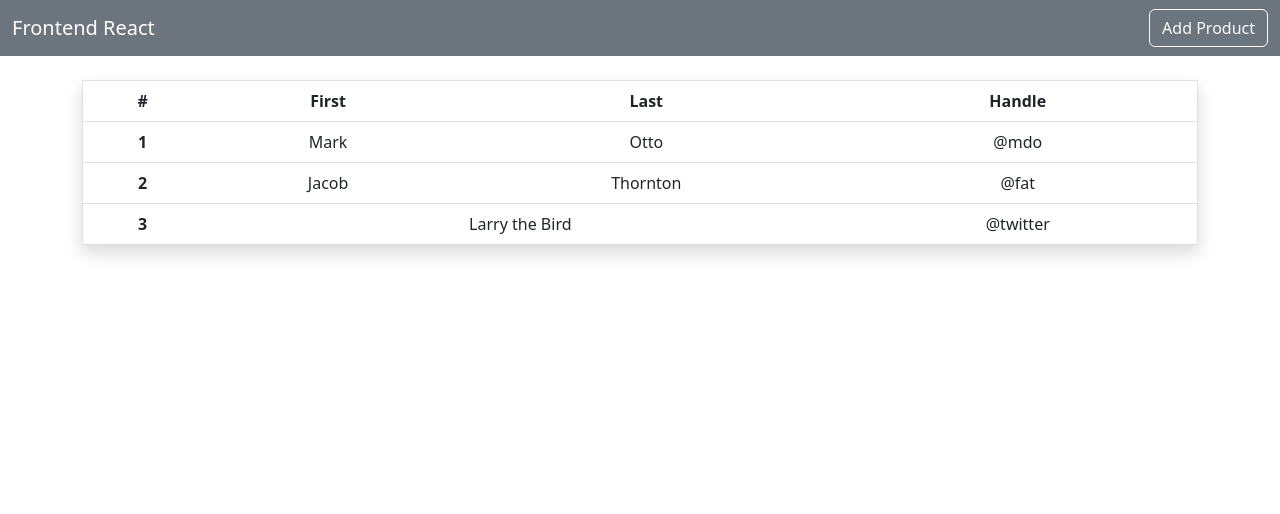
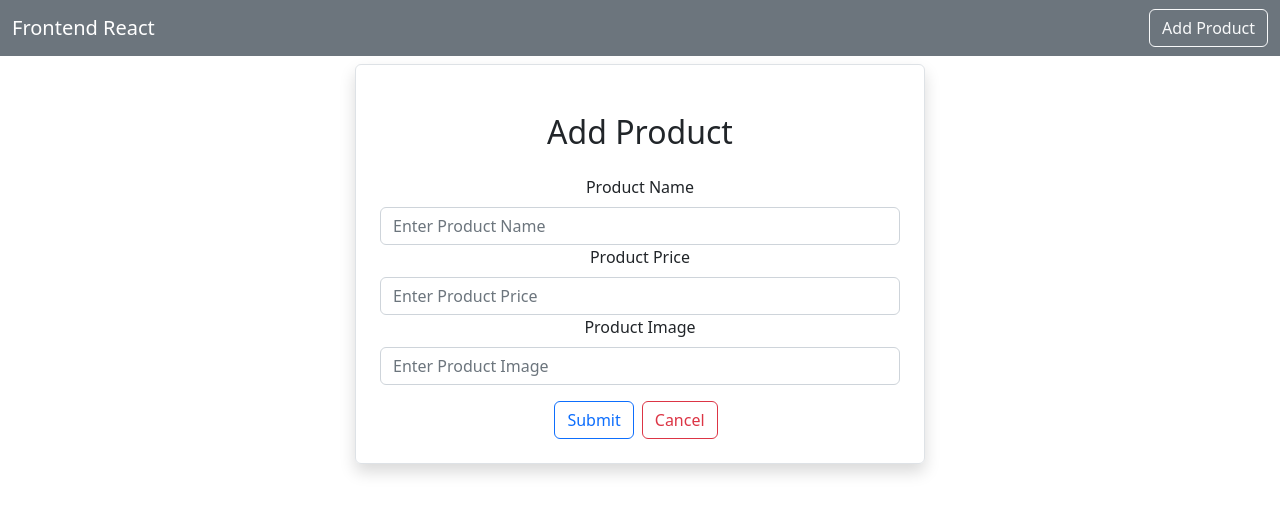
Before and after one commit to KhaledQasim/Team29Frontend, a React (Create React App) app: page /AddProduct in a window 1280 px wide. Shown: the top 514 px of the page. Built offline with nearby package versions, Linux system fonts and the light colour scheme.

Commit message:
added simple frontend logic using "axios" that allows the displaying of data from the backend which then the backend talks with the database and sends the appropriate data back to the frontend.

```diff
--- a/package.json
+++ b/package.json
@@ -6,9 +6,11 @@
     "@testing-library/jest-dom": "^5.16.5",
     "@testing-library/react": "^13.4.0",
     "@testing-library/user-event": "^13.5.0",
+    "axios": "^1.3.2",
     "bootstrap": "^5.2.3",
     "react": "^18.2.0",
     "react-dom": "^18.2.0",
+    "react-router-dom": "^6.8.1",
     "react-scripts": "5.0.1",
     "web-vitals": "^2.1.4"
   },
--- a/public/index.html
+++ b/public/index.html
@@ -2,7 +2,7 @@
 <html lang="en">
   <head>
     <meta charset="utf-8" />
-    <link rel="icon" href="%PUBLIC_URL%/favicon.ico" />
+    <link rel="icon" href="%PUBLIC_URL%/logo192.png" />
     <meta name="viewport" content="width=device-width, initial-scale=1" />
     <meta name="theme-color" content="#000000" />
     <meta
@@ -24,7 +24,7 @@
       work correctly both with client-side routing and a non-root public URL.
       Learn how to configure a non-root public URL by running `npm run build`.
     -->
-    <title>React App</title>
+    <title>WeWear</title>
   </head>
   <body>
     <noscript>You need to enable JavaScript to run this app.</noscript>
--- a/src/App.js
+++ b/src/App.js
@@ -3,13 +3,26 @@ import './App.css';
 import '../node_modules/bootstrap/dist/css/bootstrap.min.css'
 import Navbar from './layout/Navbar';
 import Home from './pages/Home';
-
+import { BrowserRouter as Router, Routes, Route } from 'react-router-dom';
+import AddProduct from './products/AddProduct';
+import EditProduct from './products/EditProduct';
+import ViewProduct from './products/ViewProduct';
 
 function App() {
   return (
     <div className="App">
-      <Navbar />
-      <Home/>
+      <Router>
+        <Navbar />
+
+        <Routes>
+          <Route exact path="/" element={<Home/>}/>
+          <Route exact path="/AddProduct" element={<AddProduct/>}/>
+          <Route exact path="/EditProduct/:id" element={<EditProduct/>}/>
+          <Route exact path="/ViewProduct/:id" element={<ViewProduct/>}/>
+        </Routes>
+
+      </Router>
+
     </div>
   );
 }
--- a/src/layout/Navbar.js
+++ b/src/layout/Navbar.js
@@ -1,17 +1,18 @@
 import React from 'react'
+import { Link } from 'react-router-dom'
 
 export default function Navbar() {
   return (
     <div>
         <nav className="navbar navbar-expand-lg navbar-dark bg-secondary">
             <div className="container-fluid">
-                <a className="navbar-brand" href="/">Frontend React</a>
+                <Link className="navbar-brand" to="/">Frontend React</Link>
                 <button
                     className="navbar-toggler" type="button" data-bs-toggle="collapse" data-bs-target="#navbarSupportedContent"
                     aria-controls="navbarSupportedContent" aria-expanded="false" aria-label="Toggle navigation">
                 <span className="navbar-toggler-icon"></span>
                 </button>
-                <button className="btn btn-outline-light">Add Product</button>
+                <Link className="btn btn-outline-light" to={"AddProduct"}>Add Product</Link>
             </div>
         </nav>
     </div>
--- a/src/pages/Home.js
+++ b/src/pages/Home.js
@@ -1,36 +1,54 @@
-import React from 'react'
+import React, { useEffect, useState } from 'react'
+import axios from 'axios'
+import { Link, } from 'react-router-dom';
 
 export default function Home() {
+
+    const [products,setProducts]=useState([]);
+
+    useEffect(() => {
+        loadProducts();
+    },[]);
+
+    const loadProducts=async()=>{
+        const result=await axios.get("http://localhost:8080/products");
+        setProducts(result.data);
+    };
+
+    const deleteProduct=async (id)=>{
+        await axios.delete(`http://localhost:8080/product/${id}`);
+        loadProducts();
+    }
   return (
     <div className='container'>
         <div className='py-4'>
             <table className="table border shadow">
             <thead>
                     <tr>
-                    <th scope="col">#</th>
-                    <th scope="col">First</th>
-                    <th scope="col">Last</th>
-                    <th scope="col">Handle</th>
+                    <th scope="col">ID</th>
+                    <th scope="col">Name</th>
+                    <th scope="col">Price</th>
+                    <th scope="col">Image</th>
+                    <th scope="col">Action</th>
                     </tr>
                 </thead>
                 <tbody>
-                    <tr>
-                        <th scope="row">1</th>
-                        <td>Mark</td>
-                        <td>Otto</td>
-                        <td>@mdo</td>
-                    </tr>
-                    <tr>
-                        <th scope="row">2</th>
-                        <td>Jacob</td>
-                        <td>Thornton</td>
-                        <td>@fat</td>
-                    </tr>
-                    <tr>
-                        <th scope="row">3</th>
-                        <td colspan="2">Larry the Bird</td>
-                        <td>@twitter</td>
-                    </tr>
+                    {
+                        products.map((product,index)=>(
+                        <tr  key={product.id}>
+                            {/*use index+1 to label the data from 1 and up */}
+                            <th scope="row">{product.id}</th>
+                            <td>{product.name}</td>
+                            <td>{product.price}</td>
+                            <td>{product.image}</td>
+                            <td>
+                                <Link className='btn btn-primary mx-2' to={`/ViewProduct/${product.id}`}>View</Link>
+                                <Link className='btn btn-outline-primary mx-2' to={`/EditProduct/${product.id}`}>Edit</Link>
+                                <button className="btn btn-danger mx-2" onClick={()=>deleteProduct(product.id)}>Delete</button>
+                            </td>
+                        </tr>
+                        ))
+                    }
                 </tbody>
             </table>
         </div>
--- a/src/products/AddProduct.js
+++ b/src/products/AddProduct.js
@@ -0,0 +1,77 @@
+
+import axios from 'axios';
+import React, { useState } from 'react'
+import { Link, useNavigate } from 'react-router-dom';
+
+export default function AddProduct() {
+  let navigate = useNavigate();
+  const [product,setProduct]=useState({
+    name:"",
+    image:"",
+    price:""
+  });
+
+  const{name,image,price} = product;
+
+  const onInputChange=(event)=>{
+    setProduct({...product, [event.target.name]:event.target.value})
+  };
+
+  const onSubmit=async(event)=>{
+    event.preventDefault();
+    await axios.post("http://localhost:8080/product",product);
+    navigate("/");
+  }
+
+  return (
+    <div className='container'>
+      <div className='row'>
+        <div className="col-md-6 offset-md-3 border rounded p-4 mt-2 shadow">
+          <h2 className='text-center m-4'>Add Product</h2>
+          <form onSubmit={(event)=>onSubmit(event)}>
+          <div className='mb-3'>
+            <label htmlFor='name' className='form-label'>
+              Product Name
+            </label>
+            <input
+            type={"text"}
+            className="form-control"
+            placeholder='Enter Product Name'
+            name='name'
+            required
+            value={name}
+            onChange={(event)=>onInputChange(event)}
+            />
+            <label htmlFor='price' className='form-label'>
+              Product Price
+            </label>
+            <input
+              type={"number"}
+              className="form-control"
+              placeholder='Enter Product Price'
+              name='price'
+              required
+              value={price}
+              onChange={(event)=>onInputChange(event)}
+              />
+            <label htmlFor='image' className='form-label'>
+              Product Image
+            </label>
+            <input
+              type={"text"}
+              className="form-control"
+              placeholder='Enter Product Image'
+              name='image'
+              required
+              value={image}
+              onChange={(event)=>onInputChange(event)}
+              />
+          </div>
+          <button type='submit' className="btn btn-outline-primary">Submit</button>
+          <Link className="btn btn-outline-danger mx-2" to={"/"}>Cancel</Link>
+          </form>
+        </div>
+      </div>
+    </div>
+  )
+}
--- a/src/products/EditProduct.js
+++ b/src/products/EditProduct.js
@@ -0,0 +1,83 @@
+
+import axios from 'axios';
+import React, { useEffect, useState } from 'react'
+import { Link, useNavigate, useParams } from 'react-router-dom';
+
+export default function EditProduct() {
+  let navigate = useNavigate();
+  const [product,setProduct]=useState({
+    name:"",
+    image:"",
+    price:""
+  });
+  const {id}= useParams();
+  const{name,image,price} = product;
+
+  const onInputChange=(event)=>{
+    setProduct({...product, [event.target.name]:event.target.value})
+  };
+  useEffect(()=>{
+    loadProduct();
+  }, []);
+  const onSubmit=async(event)=>{
+    event.preventDefault();
+    await axios.put(`http://localhost:8080/product/${id}`,product);
+    navigate("/");
+  }
+  const loadProduct = async() => {
+    const result= await axios.get(`http://localhost:8080/product/${id}`);
+    setProduct(result.data);
+  }
+
+  return (
+    <div className='container'>
+      <div className='row'>
+        <div className="col-md-6 offset-md-3 border rounded p-4 mt-2 shadow">
+          <h2 className='text-center m-4'>Edit Product</h2>
+          <form onSubmit={(event)=>onSubmit(event)}>
+          <div className='mb-3'>
+            <label htmlFor='name' className='form-label'>
+              Product Name
+            </label>
+            <input
+            type={"text"}
+            className="form-control"
+            placeholder='Enter Product Name'
+            name='name'
+            required
+            value={name}
+            onChange={(event)=>onInputChange(event)}
+            />
+            <label htmlFor='price' className='form-label'>
+              Product Price
+            </label>
+            <input
+              type={"number"}
+              className="form-control"
+              placeholder='Enter Product Price'
+              name='price'
+              required
+              value={price}
+              onChange={(event)=>onInputChange(event)}
+              />
+            <label htmlFor='image' className='form-label'>
+              Product Image
+            </label>
+            <input
+              type={"text"}
+              className="form-control"
+              placeholder='Enter Product Image'
+              name='image'
+              required
+              value={image}
+              onChange={(event)=>onInputChange(event)}
+              />
+          </div>
+          <button type='submit' className="btn btn-outline-primary">Submit</button>
+          <Link className="btn btn-outline-danger mx-2" to={"/"}>Cancel</Link>
+          </form>
+        </div>
+      </div>
+    </div>
+  )
+}
--- a/src/products/ViewProduct.js
+++ b/src/products/ViewProduct.js
@@ -0,0 +1,55 @@
+import axios from "axios";
+import React, { useEffect,useState } from "react";
+import { Link, useParams } from "react-router-dom";
+
+export default function ViewProduct() {
+  const [product, setProduct] = useState({
+    name: "",
+    price: "",
+    image: "",
+  });
+
+  const { id } = useParams();
+
+  useEffect(() => {
+    loadProduct();
+    // eslint-disable-next-line react-hooks/exhaustive-deps
+  }, []);
+
+  const loadProduct = async () => {
+    const result = await axios.get(`http://localhost:8080/product/${id}`);
+    setProduct(result.data);
+  };
+
+  return (
+    <div className="container">
+      <div className="row">
+        <div className="col-md-6 offset-md-3 border rounded p-4 mt-2 shadow">
+          <h2 className="text-center m-4">Product Details</h2>
+          <div className="card">
+            <div className="card-header">
+              Details of product id : {product.id}
+              <ul className="list-group list-group-flush">
+                <li className="list-group-item">
+                  <b>Name: </b>
+                  {product.name}
+                </li>
+                <li className="list-group-item">
+                  <b>Price: </b>
+                  {product.price}
+                </li>
+                <li className="list-group-item">
+                  <b>Image: </b>
+                  {product.image}
+                </li>
+              </ul>
+            </div>
+          </div>
+          <Link className="btn btn-primary my-2" to={"/"}>
+            Back to Home
+          </Link>
+        </div>
+      </div>
+    </div>
+  );
+}
```
Also changed, not shown: 2 other files (tests, documents, lock files or other folders).
